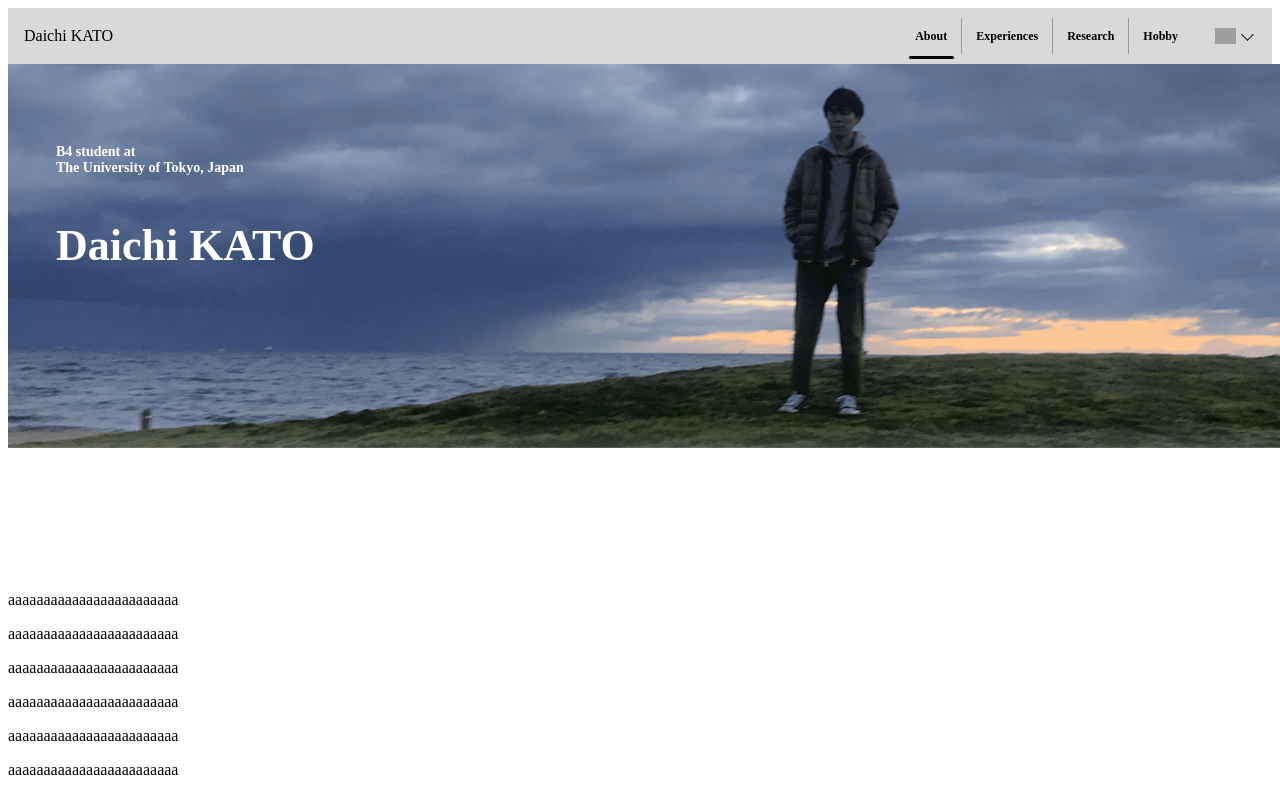
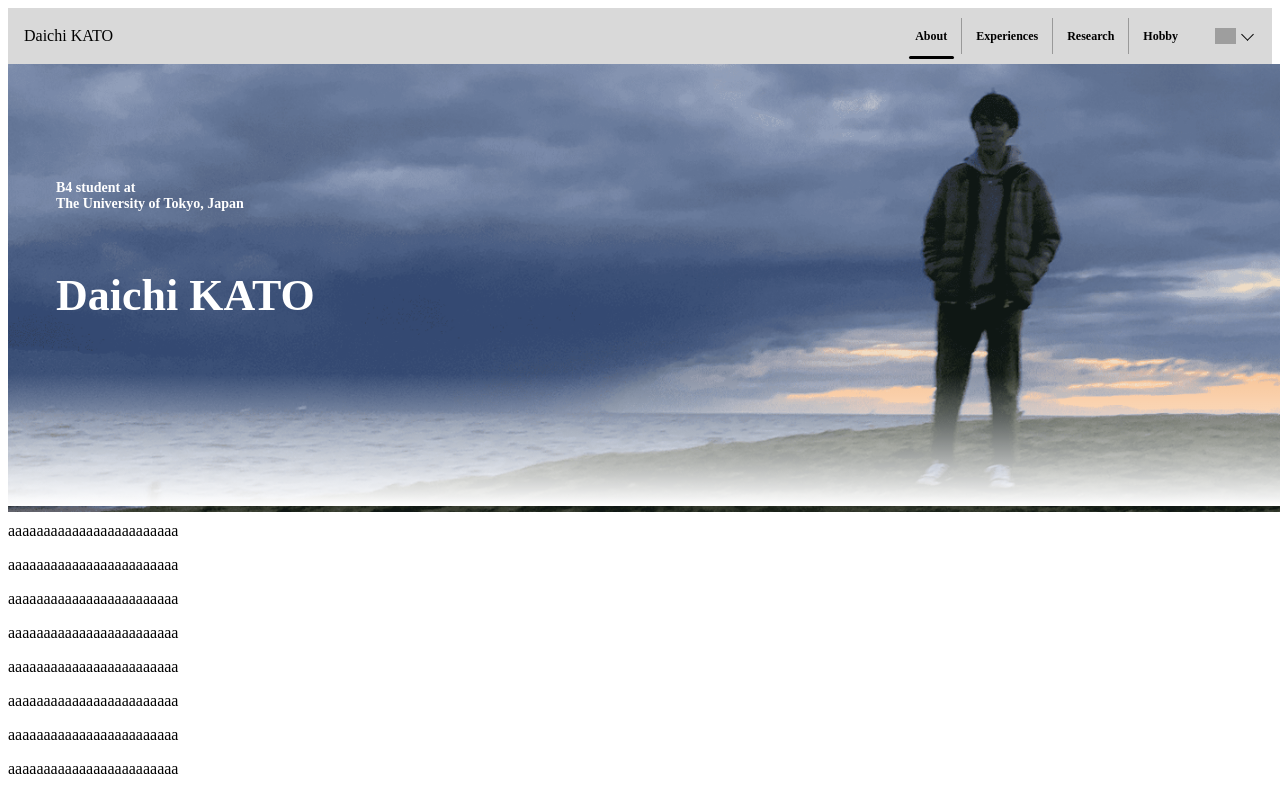
Before and after one commit to porink0424/portfolio, a Next.js app: page / in a window 1280 px wide. Shown: the top 798 px of the page. Built offline with nearby package versions, Linux system fonts and the light colour scheme; grey boxes are pictures that could not be loaded.

Commit message:
main visualを微調整

```diff
--- a/components/sections/MainVisual.module.scss
+++ b/components/sections/MainVisual.module.scss
@@ -1,5 +1,5 @@
 .mainVisual {
-  $aspectRatio: 1/0.3;
+  $aspectRatio: 1/0.35;
 
   > .imagewrapper {
     width: 100%;
@@ -20,7 +20,10 @@
     background: linear-gradient(to bottom, transparent, transparent 70%, #fff);
     color: #fff;
     font-weight: 700;
-    padding: 66px 48px;
+    padding: 0 48px;
+    display: flex;
+    flex-flow: column;
+    justify-content: center;
 
     > .belonging {
       font-size: 14px;
@@ -28,6 +31,7 @@
 
     > .name {
       font-size: 44px;
+      padding-bottom: 40px;
     }
   }
 }
```
Also changed, not shown: public/mainVisual.png.
